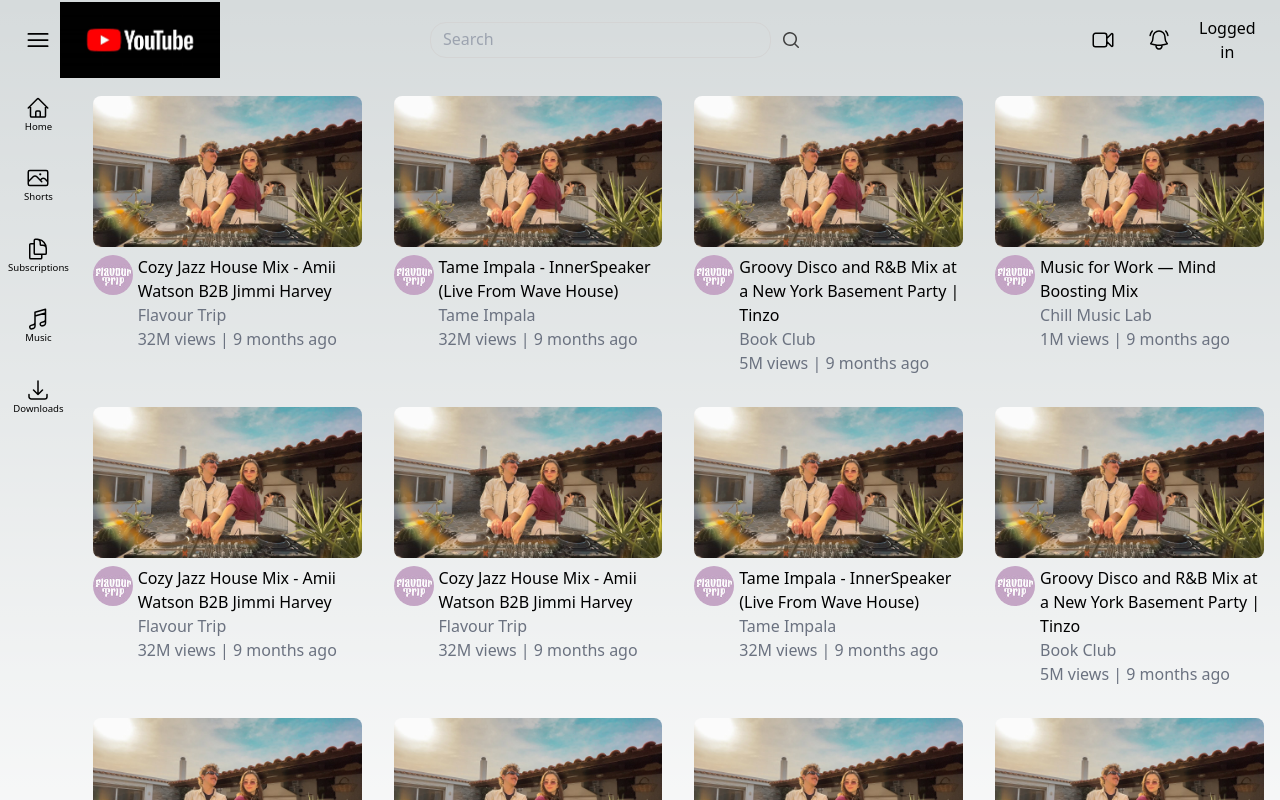
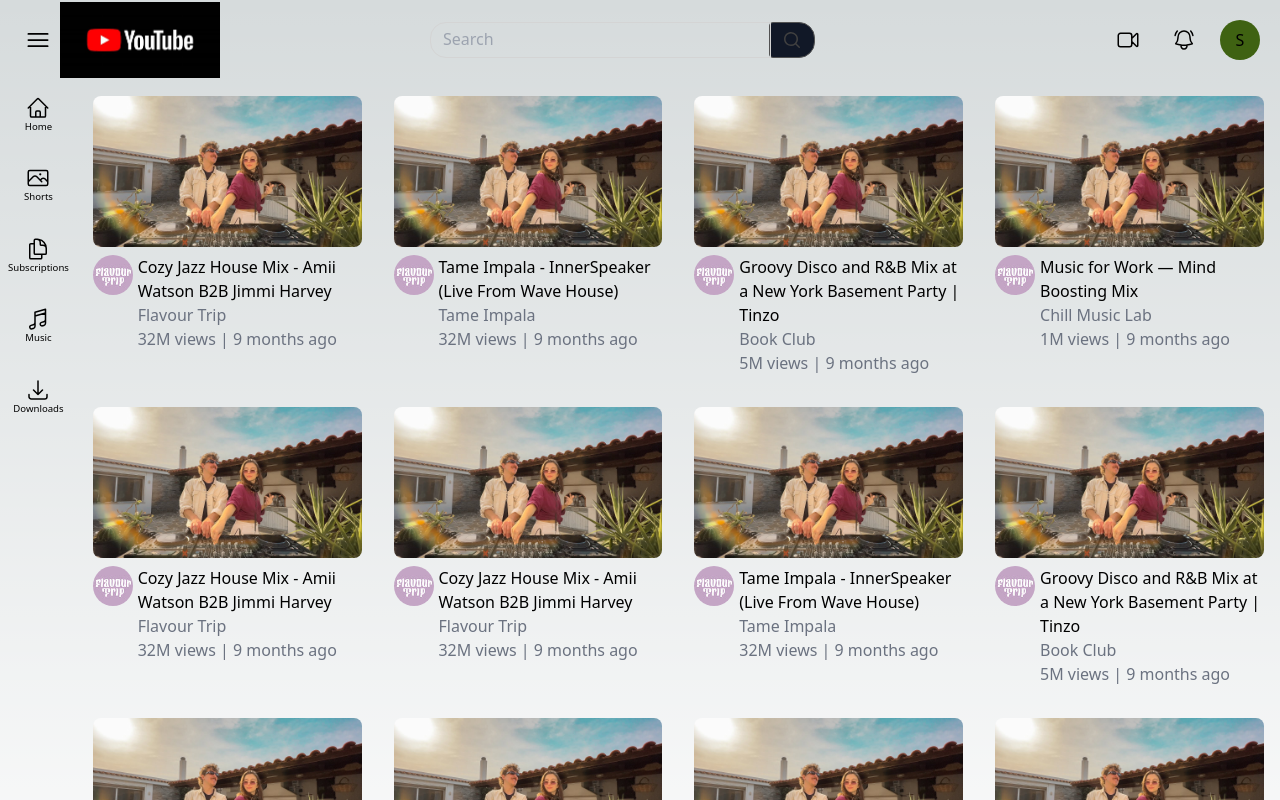
Before and after one commit to sohjag/youtube-tailwind-clone, a Next.js app: page / in a window 1280 px wide. Both pictures are taken after a click on the button "Sign in". Shown: the top 800 px of the page. Built offline with nearby package versions, Linux system fonts and the light colour scheme.

Commit message:
modified search bar and login icon

```diff
--- a/src/components/Appbar.tsx
+++ b/src/components/Appbar.tsx
@@ -86,7 +86,12 @@
         </div>
 
         {isLoggedIn ? (
-          <button onClick={handleSignIn}>Logged in</button>
+          <div
+            className="h-10 w-10 rounded-full bg-lime-800 flex items-center justify-center"
+            onClick={handleSignIn}
+          >
+            S
+          </div>
         ) : (
           <button
             className="p-2 flex items-center border border-solid border-neutral-200 rounded-3xl pr-5 text-blue-300 font-semibold hover:bg-blue-300 hover:bg-opacity-50"
--- a/src/components/Searchbar.tsx
+++ b/src/components/Searchbar.tsx
@@ -4,14 +4,14 @@
       <div className="flex w-full">
         <input
           type="search"
-          className="relative m-0 -mr-0.5 block min-w-0 sm:w-4/5 rounded-2xl border border-solid border-neutral-300 bg-transparent bg-clip-padding px-3 py-[0.25rem] text-base font-normal leading-[1.6] text-neutral-700 outline-none transition duration-200 ease-in-out focus:z-[3] focus:border-primary focus:text-neutral-700 focus:shadow-[inset_0_0_0_1px_rgb(59,113,202)] focus:outline-none dark:border-neutral-600 dark:text-neutral-200 dark:placeholder:text-neutral-200 dark:focus:border-primary"
+          className="relative m-0 -mr-0.5 block min-w-0 sm:w-4/5 rounded-l-2xl border border-solid border-neutral-300 bg-transparent bg-clip-padding px-3 py-[0.25rem] text-base font-normal leading-[1.6] text-white outline-none transition duration-200 ease-in-out focus:z-[3] focus:border-primary focus:text-white focus:shadow-[inset_0_0_0_1px_rgb(59,113,202)] focus:outline-none dark:border-neutral-600 dark:text-neutral-200 dark:placeholder:text-neutral-200 dark:focus:border-primary"
           placeholder="Search"
           aria-label="Search"
           aria-describedby="button-addon3"
         />
 
         <span
-          className="input-group-text flex items-center whitespace-nowrap rounded px-3 py-1.5 text-center text-base font-normal text-neutral-700 dark:text-neutral-200"
+          className="input-group-text flex items-center whitespace-nowrap rounded px-3 py-1.5 text-center text-base font-normal text-neutral-700 dark:text-neutral-200 border border-solid border-neutral-600 rounded-r-2xl bg-gray-900"
           id="basic-addon2"
         >
           <svg
```
